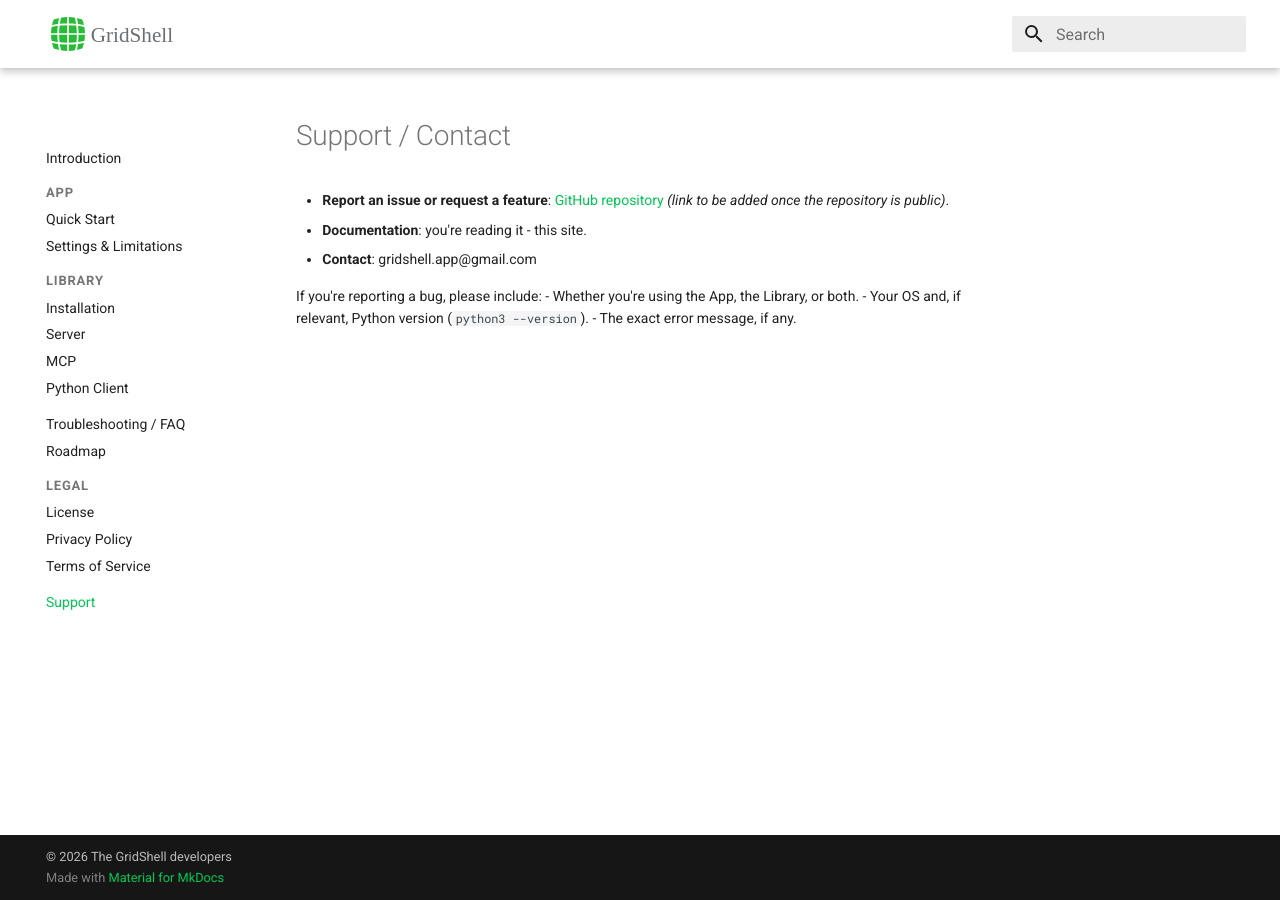
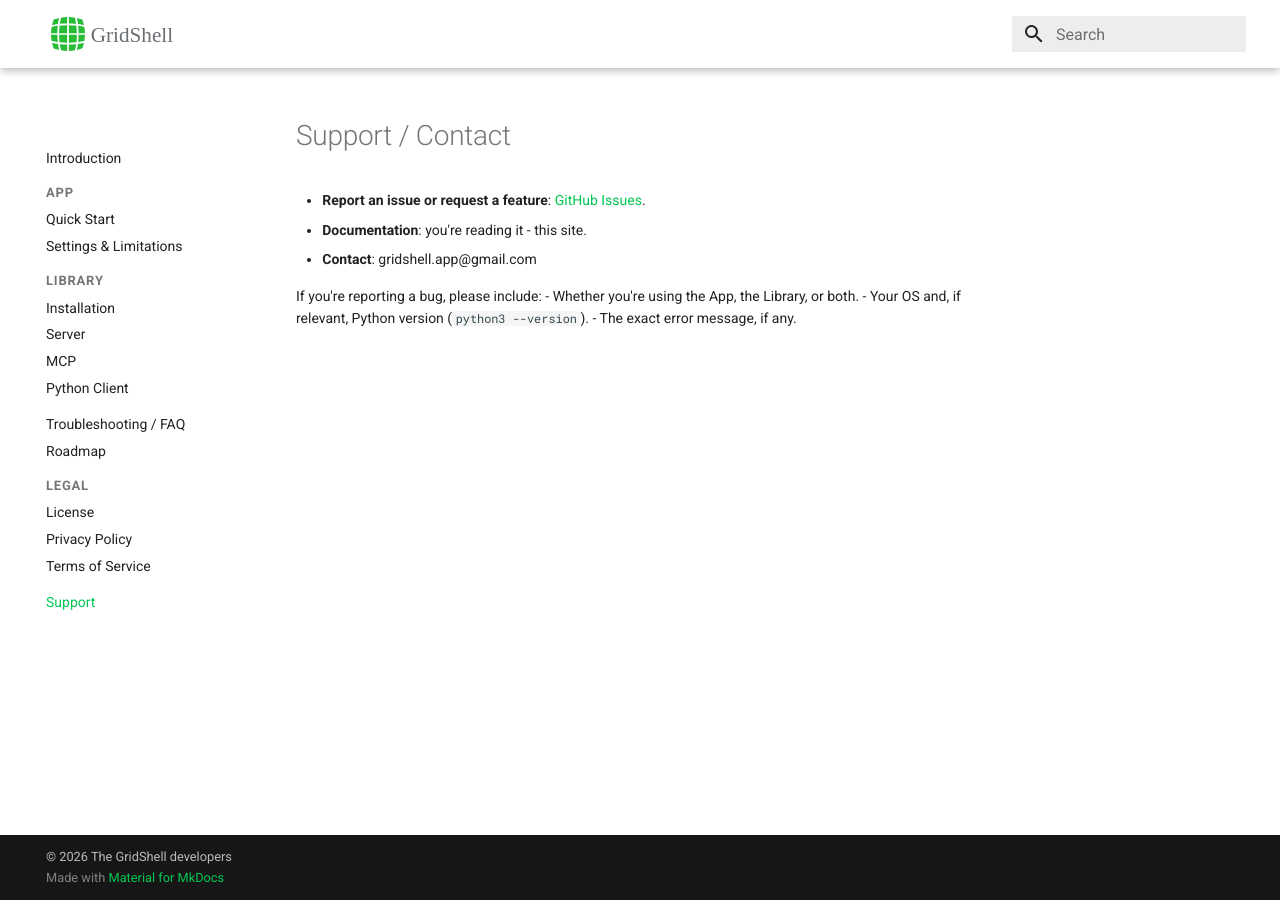
Before and after one commit to gridshell-app/gridshell-app.github.io, an MkDocs documentation site: the page built from docs-site/support.md, in a window 1280 px wide. Built offline with MkDocs 1.6.1 and Material for MkDocs 9.7.7, drawn with Linux system fonts in a browser that asks for light colours.

Commit message:
Fill in GitHub links now that the repo is public
Co-Authored-By: Claude Sonnet 5 <noreply@anthropic.com>

```diff
--- a/docs-site/support.md
+++ b/docs-site/support.md
@@ -1,6 +1,6 @@
 # Support / Contact
 
-- **Report an issue or request a feature**: [GitHub repository](#) *(link to be added once the repository is public)*.
+- **Report an issue or request a feature**: [GitHub Issues](https://github.com/gridshell-app/gridshell/issues).
 - **Documentation**: you're reading it - this site.
 - **Contact**: gridshell.app@gmail.com
 
```
Also changed, not shown: docs-site/index.md (+1 -1 lines).
